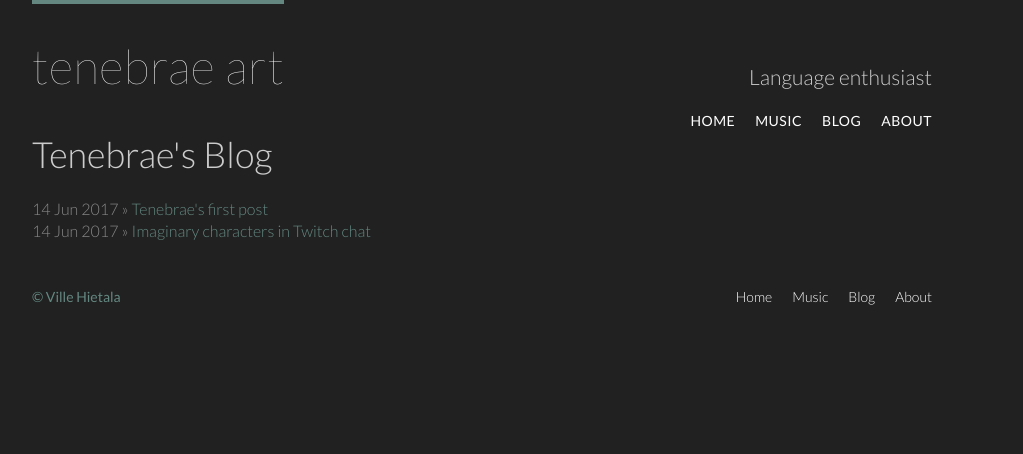
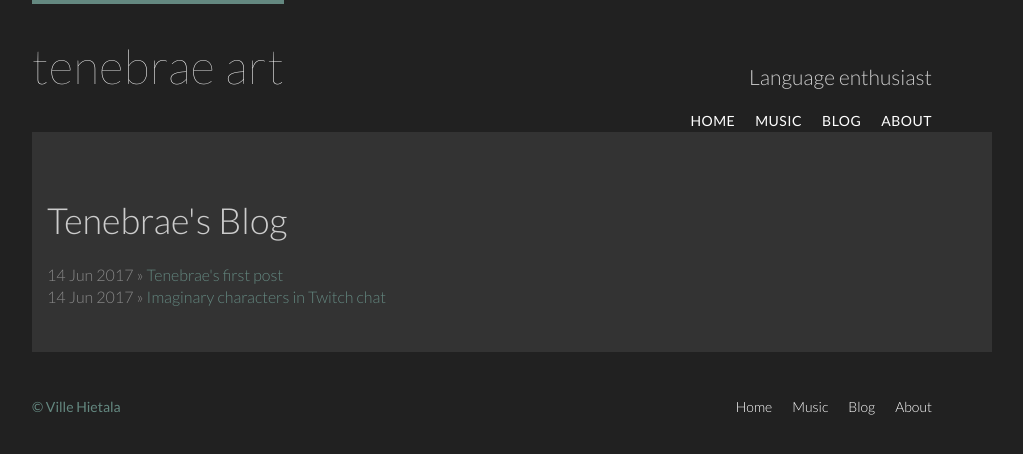
Before and after one commit to tenebrae101/tenebrae101.github.io, a Jekyll site: the page built from blog/index.html, in a window 1280 px wide. Shown: the top 454 px of the page, without its empty margins (158-1181 px from the left). Built offline with Jekyll 4.4.1, drawn with Linux system fonts in a browser that asks for light colours.

Commit message:
Add files via upload

```diff
--- a/_layouts/default.html
+++ b/_layouts/default.html
@@ -15,7 +15,7 @@
     <header class="primary-header container group">
 
       <h1 class="logo">
-        <a href="index.html">tenebrae art</a>
+        <a href="/">tenebrae art</a>
       </h1>
 
       <h3 class="tagline">Language enthusiast</h3>
--- a/about/index.html
+++ b/about/index.html
@@ -3,7 +3,4 @@ layout: default
 title: About me
 ---
 	<h1>{{ page.title }}</h1>
-	<ul class="posts">
-
-	    <li>Just some guy on the internet.</li>
-	</ul>
+	<p>Duck</p>
--- a/blog/index.html
+++ b/blog/index.html
@@ -2,10 +2,15 @@
 layout: default
 title: Tenebrae's Blog
 ---
-	<h1>{{ page.title }}</h1>
+<section class="row">
+  <div class="grid">
+
+  <h1>{{ page.title }}</h1>
 	<ul class="posts">
 
 	  {% for post in site.posts %}
 	    <li><span>{{ post.date | date_to_string }}</span> » <a href="{{ post.url }}" title="{{ post.title }}">{{ post.title }}</a></li>
 	  {% endfor %}
 	</ul>
+  </div>
+</section>
```
